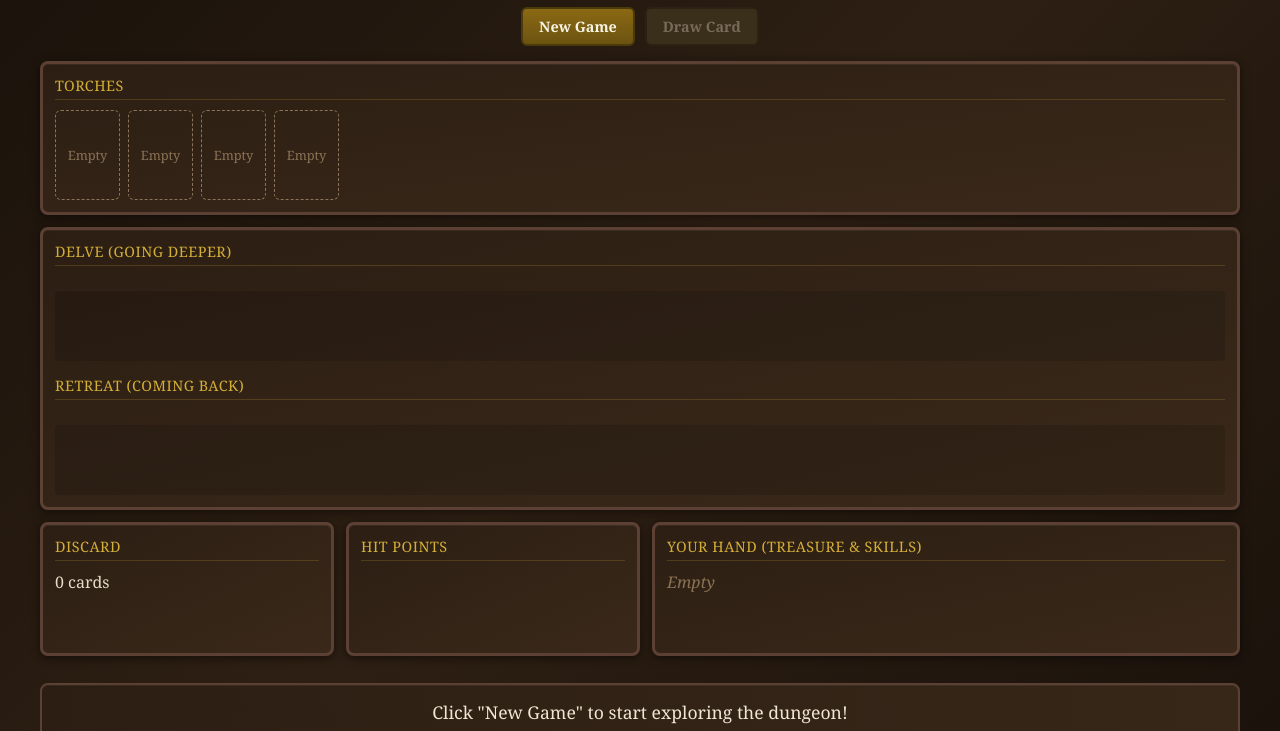
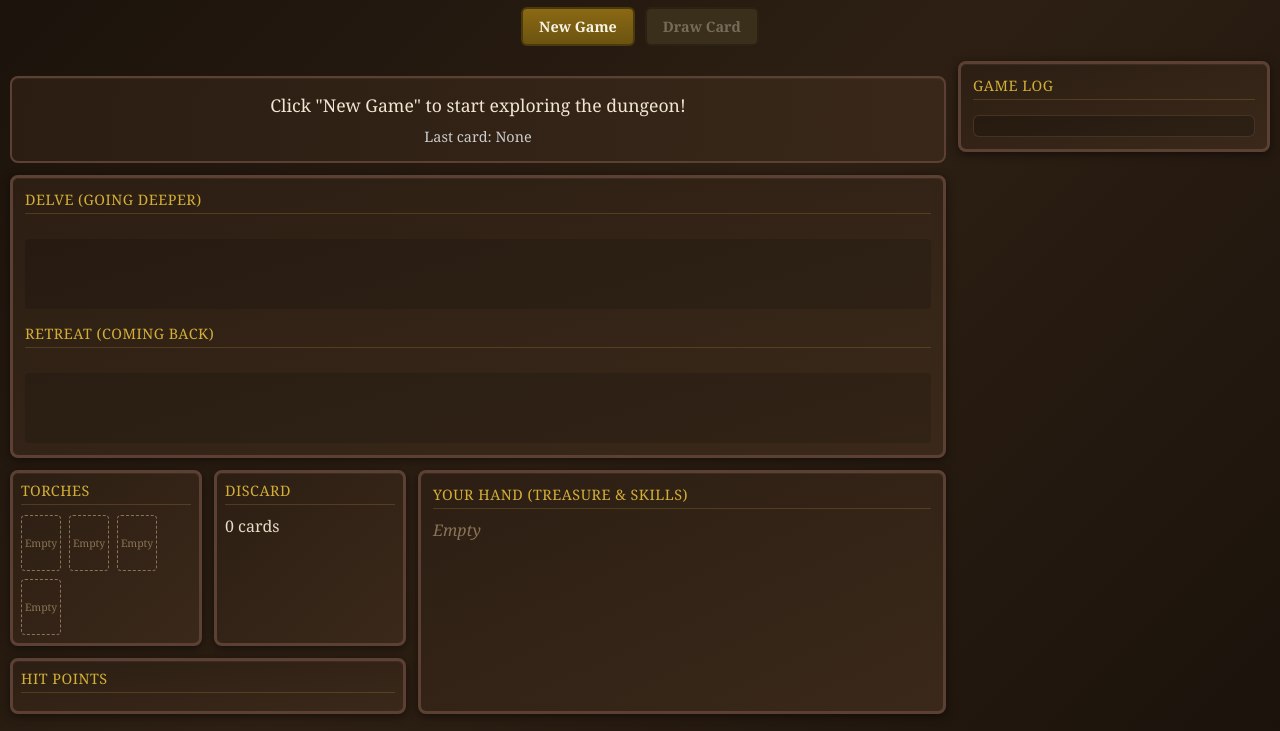
Before and after one commit to halida/Dungeon-Solitaire-Tomb-of-Four-Kings, a plain HTML site: page index.html in a window 1280 px wide. Shown: the part 52-783 px from the top of the page. Drawn offline with Linux system fonts and the light colour scheme.

Commit message:
refactor ui

```diff
--- a/index.html
+++ b/index.html
@@ -72,11 +72,29 @@
 
         /* Game Areas */
         .game-container {
-            max-width: 1200px;
+            max-width: 1400px;
             margin: 0 auto;
             display: flex;
             flex-direction: column;
             gap: 12px;
+        }
+
+        .main-layout {
+            display: grid;
+            grid-template-columns: 3fr 1fr;
+            gap: 12px;
+        }
+
+        .left-column, .right-column {
+            display: flex;
+            flex-direction: column;
+            gap: 12px;
+        }
+
+        @media (max-width: 1024px) {
+            .main-layout {
+                grid-template-columns: 1fr;
+            }
         }
 
         .area {
@@ -102,7 +120,7 @@
             display: flex;
             gap: 8px;
             flex-wrap: wrap;
-            min-height: 50px;
+            min-height: 30px;
             align-items: center;
         }
 
@@ -145,12 +163,35 @@
         /* Bottom Row */
         .bottom-row {
             display: grid;
-            grid-template-columns: 1fr 1fr 2fr;
+            grid-template-columns: 3fr 4fr;
             gap: 12px;
+        }
+
+        .status-block {
+            display: flex;
+            flex-direction: column;
+            gap: 12px;
+        }
+
+        .status-row {
+            display: grid;
+            grid-template-columns: 1fr 1fr;
+            gap: 12px;
+        }
+
+        .status-block .area.half {
+            padding: 8px;
+        }
+
+        .status-block .area.full {
+            padding: 8px;
         }
 
         @media (max-width: 768px) {
             .bottom-row {
+                grid-template-columns: 1fr;
+            }
+            .status-row {
                 grid-template-columns: 1fr;
             }
         }
@@ -442,40 +483,9 @@
         </div>
     </header>
 
-    <div class="game-container">
-        <!-- Torches Area -->
-        <div class="area">
-            <div class="area-title">Torches</div>
-            <div id="torches-area"></div>
-        </div>
-
-        <!-- Dungeon Area -->
-        <div class="area" id="dungeon-area">
-            <div class="area-title">Delve (Going Deeper)</div>
-            <div class="delve-row" id="delve-row"></div>
-
-            <div class="area-title">Retreat (Coming Back)</div>
-            <div class="retreat-row" id="retreat-row"></div>
-        </div>
-
-        <!-- Bottom Row -->
-        <div class="bottom-row">
-            <div class="area" id="discard-area">
-                <div class="area-title">Discard</div>
-                <div id="discard-count">0 cards</div>
-            </div>
-
-            <div class="area" id="hitpoints-area">
-                <div class="area-title">Hit Points</div>
-                <div id="hitpoints-cards"></div>
-            </div>
-
-            <div class="area">
-                <div class="area-title">Your Hand (Treasure & Skills)</div>
-                <div id="player-hand"></div>
-            </div>
-        </div>
-
+    <div class="main-layout">
+        <div class="left-column">
+            <!-- Status Area (top of left column - most important) -->
             <div id="status-area">
                 <div id="game-message">Click "New Game" to start exploring the dungeon!</div>
                 <div id="score-display"></div>
@@ -484,9 +494,47 @@
                 </div>
             </div>
 
+            <!-- Dungeon Area -->
+            <div class="area" id="dungeon-area">
+                <div class="area-title">Delve (Going Deeper)</div>
+                <div class="delve-row" id="delve-row"></div>
+
+                <div class="area-title">Retreat (Coming Back)</div>
+                <div class="retreat-row" id="retreat-row"></div>
+            </div>
+
+            <!-- Bottom Row -->
+            <div class="bottom-row">
+                <div class="status-block">
+                    <div class="status-row">
+                        <div class="area half">
+                            <div class="area-title">Torches</div>
+                            <div id="torches-area"></div>
+                        </div>
+                        <div class="area half">
+                            <div class="area-title">Discard</div>
+                            <div id="discard-count">0 cards</div>
+                        </div>
+                    </div>
+                    <div class="area full">
+                        <div class="area-title">Hit Points</div>
+                        <div id="hitpoints-cards"></div>
+                    </div>
+                </div>
+
+                <div class="area player-hand-area">
+                    <div class="area-title">Your Hand (Treasure & Skills)</div>
+                    <div id="player-hand"></div>
+                </div>
+            </div>
+        </div>
+
+        <div class="right-column">
             <div class="area">
                 <div class="area-title">Game Log</div>
                 <div id="game-log"></div>
+            </div>
+        </div>
     </div>
 
     <footer style="margin-top: 20px; text-align: center; color: #998877; font-size: 0.9rem; padding-bottom: 20px;">
@@ -1383,16 +1431,27 @@
             for (let i = 0; i < 4; i++) {
                 if (i < game.torches.length) {
                     const card = game.torches[i];
-                    const el = createCardElement(card);
+                    const el = document.createElement('div');
+                    el.style.width = '40px';
+                    el.style.height = '56px';
+                    el.style.border = '2px solid #8b7355';
+                    el.style.borderRadius = '4px';
+                    el.style.display = 'flex';
+                    el.style.flexDirection = 'column';
+                    el.style.justifyContent = 'center';
+                    el.style.alignItems = 'center';
+                    el.style.background = 'linear-gradient(to bottom right, #f5f1e8 0%, #e8dcc8 100%)';
+                    el.style.color = (card.suit === 'hearts' || card.suit === 'diamonds') ? '#8b0000' : '#000';
+                    el.innerHTML = `<div style="font-size: 1.2rem;">${SUIT_SYMBOLS[card.suit]}</div><div style="font-weight: bold; font-size: 0.8rem;">${card.rank}</div>`;
                     container.appendChild(el);
                 } else {
                     const empty = document.createElement('div');
-                    empty.style.width = '65px';
-                    empty.style.height = '90px';
+                    empty.style.width = '40px';
+                    empty.style.height = '56px';
                     empty.style.border = '1px dashed #8b7355';
-                    empty.style.borderRadius = '6px';
+                    empty.style.borderRadius = '4px';
                     empty.textContent = 'Empty';
-                    empty.style.fontSize = '0.8rem';
+                    empty.style.fontSize = '0.65rem';
                     empty.style.display = 'flex';
                     empty.style.alignItems = 'center';
                     empty.style.justifyContent = 'center';
```
Lines whose indentation alone changed are shown as unchanged.
